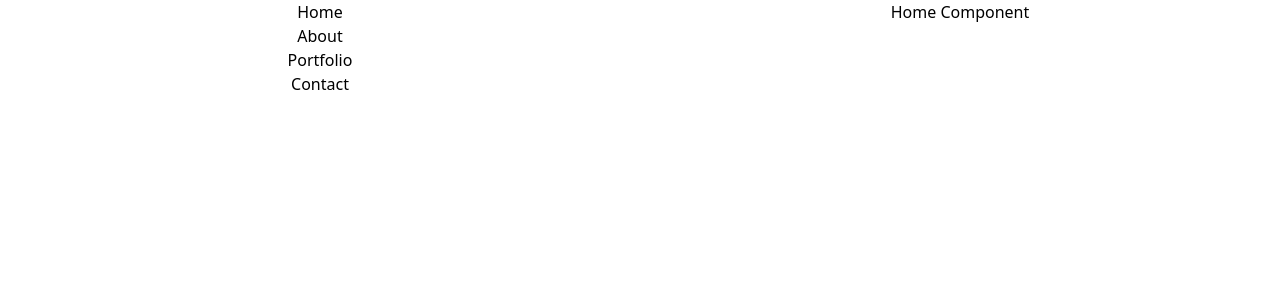
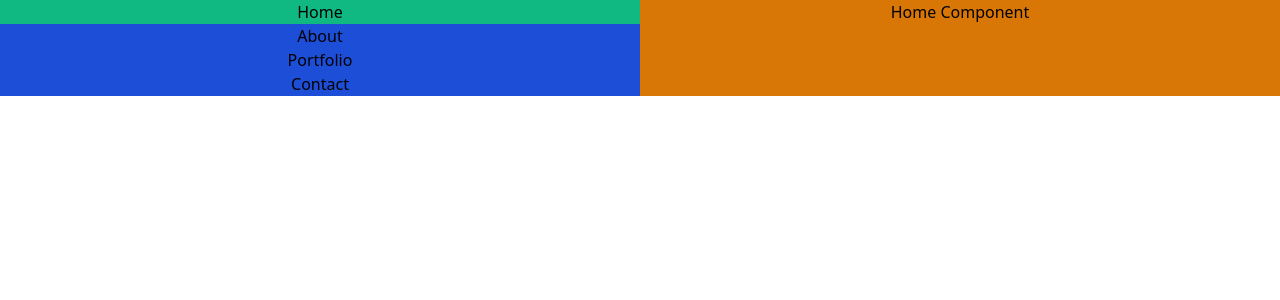
Before and after one commit to akuma-phawx/web-portfolio, a Vue app: page / in a window 1280 px wide. Shown: the top 300 px of the page. Built offline with nearby package versions, Linux system fonts and the light colour scheme.

Commit message:
Add test colors

```diff
--- a/src/App.vue
+++ b/src/App.vue
@@ -1,7 +1,7 @@
 <template>
   <div class="container md:flex">
-    <Nav />
-    <router-view />
+    <Nav class="bg-blue-700" />
+    <router-view class="bg-yellow-600" />
   </div>
 </template>
 
--- a/src/components/nav_components/Nav.vue
+++ b/src/components/nav_components/Nav.vue
@@ -1,13 +1,21 @@
 <template>
   <div class="container">
     <div id="nav" class="flex justify-center md:flex-col">
-      <router-link to="/" class="text-center">Home</router-link>
+      <router-link to="/" class="text-center hover:bg-green-500">
+        Home
+      </router-link>
 
-      <router-link to="/about" class="text-center">About</router-link>
+      <router-link to="/about" class="text-center hover:bg-green-500">
+        About
+      </router-link>
 
-      <router-link to="/portfolio" class="text-center">Portfolio</router-link>
+      <router-link to="/portfolio" class="text-center hover:bg-green-500">
+        Portfolio
+      </router-link>
 
-      <router-link to="/contact" class="text-center">Contact</router-link>
+      <router-link to="/contact" class="text-center hover:bg-green-500">
+        Contact
+      </router-link>
     </div>
   </div>
 </template>
@@ -16,9 +24,4 @@
 export default {};
 </script>
 
-<style scoped>
-/* #nav {
-  height: 100vh;
-  border-right: 1px solid black;
-} */
-</style>
+<style scoped></style>
```
